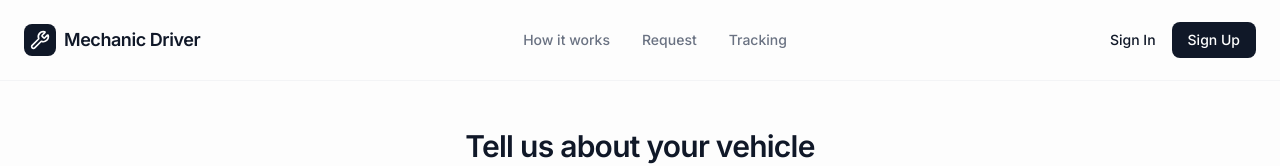
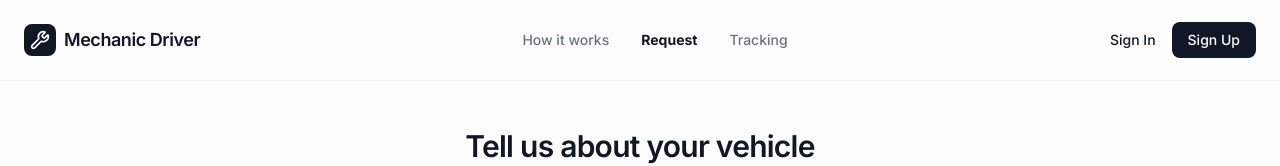
Before and after one commit to Jose-henry/Mechanic-Driver, a Next.js app: page /request in a window 1280 px wide. Shown: the top 166 px of the page. Built offline with nearby package versions, Linux system fonts and the light colour scheme; no server answers.

Commit message:
third commit

```diff
--- a/src/app/tracking/PendingRequestManager.tsx
+++ b/src/app/tracking/PendingRequestManager.tsx
@@ -36,9 +36,11 @@ export function PendingRequestManager() {
                     setTimeout(() => setSuccess(false), 5000);
                 } else {
                     console.error("Failed to submit deferred request:", result.error);
-                    // Standard: keep it in storage so they can try again?
-                    // Or alert user? For now just log.
-                    // If error is unauthenticated, they shouldn't be here (or session expired).
+                    // Critical fix: If submission fails (e.g. duplicate, validation, or random error),
+                    // we MUST clear the storage to prevent an infinite loop of "Finalizing your order"
+                    // every time the user logs in. Better to lose one request than break the UX.
+                    localStorage.removeItem('pendingRequest');
+                    // Optional: could set an error state here to show a toast "Could not restore your request"
                 }
             } catch (e) {
                 console.error("Error processing pending request", e);
--- /dev/null
+++ b/src/components/NavLinks.tsx
@@ -0,0 +1,34 @@
+'use client'
+
+import Link from 'next/link'
+import { usePathname } from 'next/navigation'
+
+export function NavLinks() {
+    const pathname = usePathname()
+
+    const links = [
+        { href: '/#how-it-works', label: 'How it works', isActive: (path: string) => path === '/' },
+        { href: '/request', label: 'Request', isActive: (path: string) => path.startsWith('/request') },
+        { href: '/tracking', label: 'Tracking', isActive: (path: string) => path.startsWith('/tracking') },
+    ]
+
+    return (
+        <div className="hidden md:flex items-center gap-8">
+            {links.map((link) => {
+                const active = pathname ? link.isActive(pathname) : false
+                return (
+                    <Link
+                        key={link.href}
+                        href={link.href}
+                        className={`text-sm transition-colors ${active
+                            ? 'font-bold text-gray-900'
+                            : 'font-medium text-gray-500 hover:text-gray-900'
+                            }`}
+                    >
+                        {link.label}
+                    </Link>
+                )
+            })}
+        </div>
+    )
+}
--- a/src/components/Navbar.tsx
+++ b/src/components/Navbar.tsx
@@ -1,7 +1,8 @@
 import Link from "next/link";
 import { Wrench, LogOut } from "lucide-react";
 import { createClient } from "@/utils/supabase/server";
-import { logout } from "@/app/auth/actions"; // Assuming this action exists or will be exported
+import { logout } from "@/app/auth/actions";
+import { NavLinks } from "./NavLinks";
 
 export async function Navbar() {
     const supabase = await createClient();
@@ -19,26 +20,7 @@ export async function Navbar() {
                     </span>
                 </Link>
 
-                <div className="hidden md:flex items-center gap-8">
-                    <Link
-                        href="/#how-it-works"
-                        className="text-sm font-medium text-gray-500 hover:text-gray-900 transition-colors"
-                    >
-                        How it works
-                    </Link>
-                    <Link
-                        href="/request"
-                        className="text-sm font-medium text-gray-500 hover:text-gray-900 transition-colors"
-                    >
-                        Request
-                    </Link>
-                    <Link
-                        href="/tracking"
-                        className="text-sm font-medium text-gray-500 hover:text-gray-900 transition-colors"
-                    >
-                        Tracking
-                    </Link>
-                </div>
+                <NavLinks />
 
                 <div className="flex items-center gap-4">
                     {!user ? (
```
